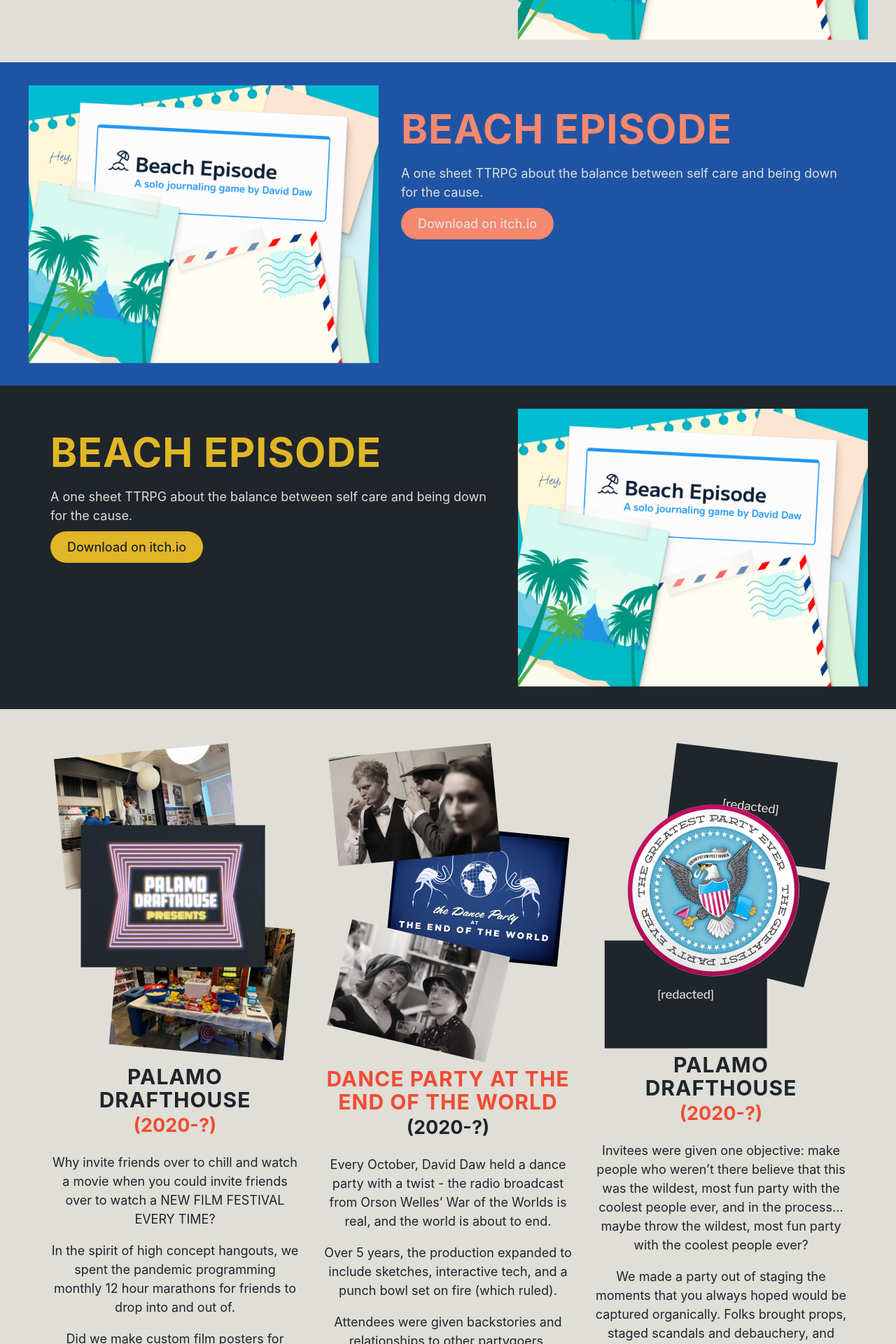
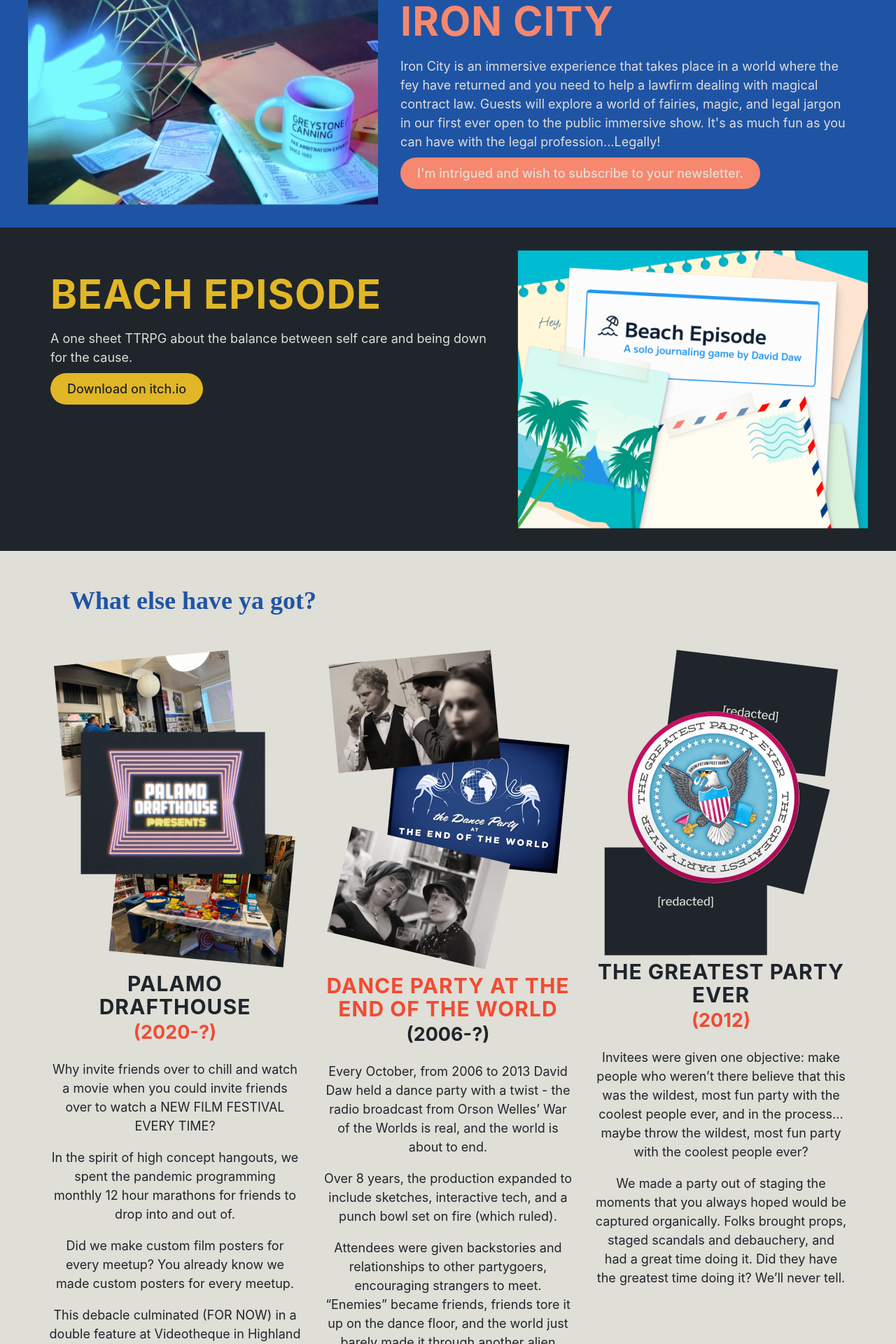
Before and after one commit to nikkithayer/form-is-fake, a React (Vite) app: page / in a window 1280 px wide. Shown: the part 800-2720 px from the top of the page at 70% size. Built offline with nearby package versions, Linux system fonts and the light colour scheme.

Commit message:
refactors column and section components to use standardized data and adds sign-up scaffolding.

```diff
--- a/src/App.css
+++ b/src/App.css
@@ -114,6 +114,23 @@
   width: 30%;
 }
 
+.what-else {
+  text-align: left;
+  font-family: Libre Franklin;
+  font-size: 36px;
+  font-weight: 700;
+  line-height: 43.63px;
+  text-align: left;
+  color: #1F54A5;
+}
+
+.what-container {
+  max-width: 1200px;
+  margin: 48px auto;
+  margin-top: 50px;
+  padding-left: 100px;
+}
+
 .section-column h1{
   font-size: 30px;
 }
--- a/src/App.jsx
+++ b/src/App.jsx
@@ -1,22 +1,42 @@
-import { useState } from 'react'
-import reactLogo from './assets/react.svg'
-import viteLogo from '/vite.svg'
-import Example from './Components/Example'
 import Section from './Components/Section'
 import Columns from './Components/Columns'
+import SignUpForm from './Components/SignUpForm'
 import './App.css'
 
 function App() {
-  const [count, setCount] = useState(0)
+
+  const BeachEpisode = {
+    title: "Beach Episode",
+    description: "A one sheet TTRPG about the balance between self care and being down for the cause.",
+    image: "../public/beachepisode.png",
+    link: "https://formisfake.itch.io/beach-episode",
+    linkText: "Download on itch.io"
+  }
+
+  const IronCity = {
+    title: "Iron City",
+    description: "Iron City is an immersive experience that takes place in a world where the fey have returned and you need to help a lawfirm dealing with magical contract law. Guests will explore a world of fairies, magic, and legal jargon in our first ever open to the public immersive show. It's as much fun as you can have with the legal profession...Legally!",
+    image: "../public/ironcity.png",
+    link: "https://formisfake.itch.io/iron-city",
+    linkText: "I'm intrigued and wish to subscribe to your newsletter."
+  }
+
+  const aboutUs = {
+    title: "What on earth?",
+    description: "We’re a team of interdisciplinary writers, coders, and artists who make events, games, and spectacles by smushing mediums and genres together.",
+    link: "https://formisfake.itch.io/",
+    linkText: "What does that even mean?"
+  }
 
   return (
     <>
     <div className='header'><img src="../public/formisfakelogo.png" alt="" /></div>
     <div>
-      <Section />
-      <Section />
-      <Section />
+      <Section ProjectInfo={aboutUs} />
+      <Section ProjectInfo={IronCity} />
+      <Section ProjectInfo={BeachEpisode} />
       <Columns />
+      <SignUpForm />
     </div>
     </>
   )
--- /dev/null
+++ b/src/Components/Column.jsx
@@ -0,0 +1,19 @@
+function Column ({columnInfo}) {
+    const { title, image, year, content } = columnInfo;
+
+function Content (currentContent) {
+    return currentContent.map((paragraph) => <p>{paragraph}</p>);
+}
+
+
+    return (
+    <div className="column">
+    <img src={image} />
+    <h1>{title}</h1>
+    <h2>{year}</h2>
+    {Content(content)}
+    </div>
+  );
+}
+
+export default Column;
--- a/src/Components/Columns.jsx
+++ b/src/Components/Columns.jsx
@@ -1,32 +1,46 @@
+import React from 'react'
+import Column from './Column'
+
 function Columns() {
+
+  const palamoDrafthouse = {
+    title: "Palamo Drafthouse",
+    image: "../public/palamodrafthouse.png",
+    year: "(2020-?)",
+    content: ["Why invite friends over to chill and watch a movie when you could invite friends over to watch a NEW FILM FESTIVAL EVERY TIME?",
+    "In the spirit of high concept hangouts, we spent the pandemic programming monthly 12 hour marathons for friends to drop into and out of.",
+    "Did we make custom film posters for every meetup? You already know we made custom posters for every meetup.",
+    "This debacle culminated (FOR NOW) in a double feature at Videotheque in Highland Park with silly little trailers, secret gifts, and tons of snacks."]
+  }
+
+  const danceParty = {
+    title: "Dance Party at the End of the World",
+    image: "../public/dancepartyattheendoftheworld.png",
+    year: "(2006-?)",
+    content: ["Every October, from 2006 to 2013 David Daw held a dance party with a twist - the radio broadcast from Orson Welles’ War of the Worlds is real, and the world is about to end.",
+    "Over 8 years, the production expanded to include sketches, interactive tech, and a punch bowl set on fire (which ruled).",
+    "Attendees were given backstories and relationships to other partygoers, encouraging strangers to meet. “Enemies” became friends, friends tore it up on the dance floor, and the world just barely made it through another alien invasion again."]
+  }
+
+  const greatestParty = {
+    title: "The Greatest Party Ever",
+    image: "../public/greatestpartyever.png",
+    year: "(2012)",
+    content: ["Invitees were given one objective: make people who weren’t there believe that this was the wildest, most fun party with the coolest people ever, and in the process... maybe throw the wildest, most fun party with the coolest people ever?",
+    "We made a party out of staging the moments that you always hoped would be captured organically. Folks brought props, staged scandals and debauchery, and had a great time doing it. Did they have the greatest time doing it? We’ll never tell."]
+  }
+
+
 
   return (
     <>
+    <div className="what-container">
+    <h2 className="what-else">What else have ya got?</h2>
+    </div>
     <div className="section-column">
-      <div className="column">
-        <img src="../public/palamodrafthouse.png" />
-        <h1>Palamo Drafthouse</h1>
-        <h2>(2020-?)</h2>
-        <p>Why invite friends over to chill and watch a movie when you could invite friends over to watch a NEW FILM FESTIVAL EVERY TIME?</p>
-        <p>In the spirit of high concept hangouts, we spent the pandemic programming monthly 12 hour marathons for friends to drop into and out of. </p>
-        <p>Did we make custom film posters for every meetup? You already know we made custom posters for every meetup.</p>
-        <p>This debacle culminated (FOR NOW) in a double feature at Videotheque in Highland Park with silly little trailers, secret gifts, and tons of snacks.</p>
-      </div>
-      <div className="column">
-      <img src="../public/dancepartyattheendoftheworld.png" />
-      <h1>Dance Party at the End of the World</h1>
-        <h2>(2020-?)</h2>
-        <p>Every October, David Daw held a dance party with a twist - the radio broadcast from Orson Welles’ War of the Worlds is real, and the world is about to end. </p>
-        <p>Over 5 years, the production expanded to include sketches, interactive tech, and a punch bowl set on fire (which ruled). </p>
-        <p>Attendees were given backstories and relationships to other partygoers, encouraging strangers to meet. “Enemies” became friends, friends tore it up on the dance floor, and the world just barely made it through another alien invasion again.</p>
-      </div>
-      <div className="column">
-      <img src="../public/greatestpartyever.png" />
-      <h1>Palamo Drafthouse</h1>
-        <h2>(2020-?)</h2>
-        <p>Invitees were given one objective: make people who weren’t there believe that this was the wildest, most fun party with the coolest people ever, and in the process... maybe throw the wildest, most fun party with the coolest people ever? </p>
-        <p>We made a party out of staging the moments that you always hoped would be captured organically. Folks brought props, staged scandals and debauchery, and had a great time doing it. Did they have the greatest time doing it? We’ll never tell.</p>
-      </div>
+      <Column columnInfo={palamoDrafthouse} />
+      <Column columnInfo={danceParty} />
+      <Column columnInfo={greatestParty} />
       </div>
     </>
   )
--- a/src/Components/Section.jsx
+++ b/src/Components/Section.jsx
@@ -1,16 +1,17 @@
 
-function Section() {
+function Section({ProjectInfo}) {
+  const {title, description, image, link, linkText} = ProjectInfo
 
   return (
     <>
       <div className="section">
         <div className="holder">
           <div className="content">
-            <h1>Beach Episode</h1>
-            <p>A one sheet TTRPG about the balance between self care and being down for the cause.</p>
-            <a className="button" href="https://formisfake.itch.io/beach-episode">Download on itch.io</a>
+            <h1>{title}</h1>
+            <p>{description}</p>
+            <a className="button" href={link}>{linkText}</a>
           </div>
-          <img src="../public/beachepisode.png" />
+          {image && <img src={image} />}
         </div>
       </div>
     </>
--- /dev/null
+++ b/src/Components/SignUpForm.jsx
@@ -0,0 +1,34 @@
+import { useState } from 'react'
+
+function SignUpForm() {
+    const [name, setName] = useState('')
+    const [email, setEmail] = useState('')
+    const [submitted, setSubmitted] = useState(false)
+
+    const handleSubmit = (e) => {
+        e.preventDefault()
+
+        //error handling goes here
+
+        // fetch request goes here
+
+        setSubmitted(true)
+    }
+
+    return (
+        <div className='signup-form'>
+            <h1>Sign Up</h1>
+            {submitted ? <h2>   Thanks for signing up!</h2> :
+            <form onSubmit={handleSubmit}>
+            <label>Name: </label>
+            <input type="text" value={name} onChange={(e) => setName(e.target.value)} />
+            <label>E-mail: </label>
+            <input type="email" value={email} onChange={(e) => setEmail(e.target.value)} />
+            <br></br>
+            <button type="submit">Submit</button>
+            </form>}
+        </div>
+    )
+}
+
+export default SignUpForm
```
